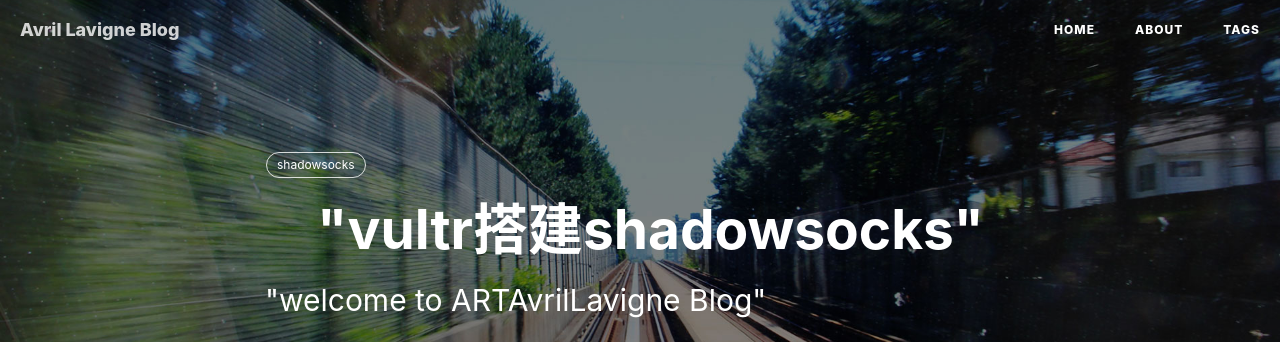
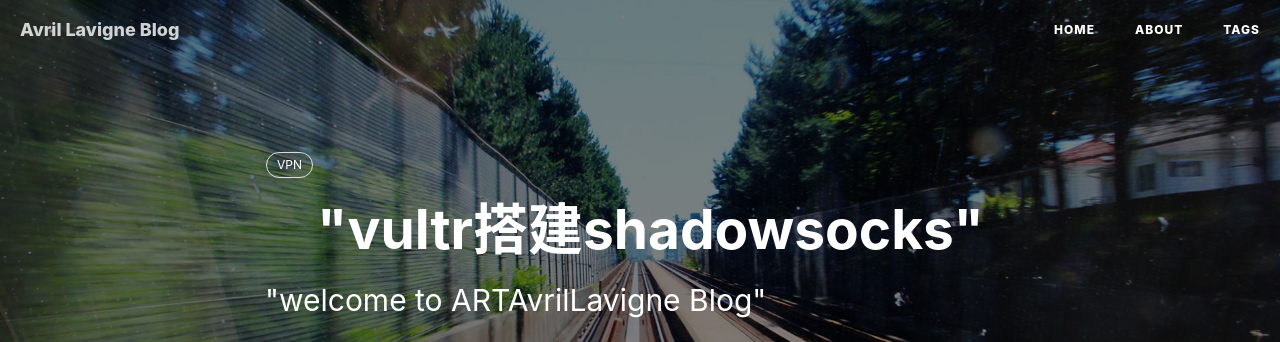
Before and after one commit to ARTAvrilLavigne/ARTAvrilLavigne.github.io, a Jekyll site: the page built from _posts/2017-10-31-shadowsocks-libev.markdown, in a window 1280 px wide and 900 px high. Shown: the top 342 px of the window. Built offline with Jekyll 4.4.1, drawn with Linux system fonts in a browser that asks for light colours; nearby versions of some CDN libraries; comment, search, counter and statistics services are not loaded.

Commit message:
Update 2017-10-31-shadowsocks-libev.markdown

```diff
--- a/_posts/2017-10-31-shadowsocks-libev.markdown
+++ b/_posts/2017-10-31-shadowsocks-libev.markdown
@@ -6,7 +6,7 @@ date:       2017-10-31 14:41:00
 author:     "ARTAvrilLavigne"
 header-img: "img/post-bg-2015.jpg"
 tags:
-    - shadowsocks
+    - VPN
 ---
 ## 1、租用云服务器
 　　选择vultr:https://my.vultr.com/
```
